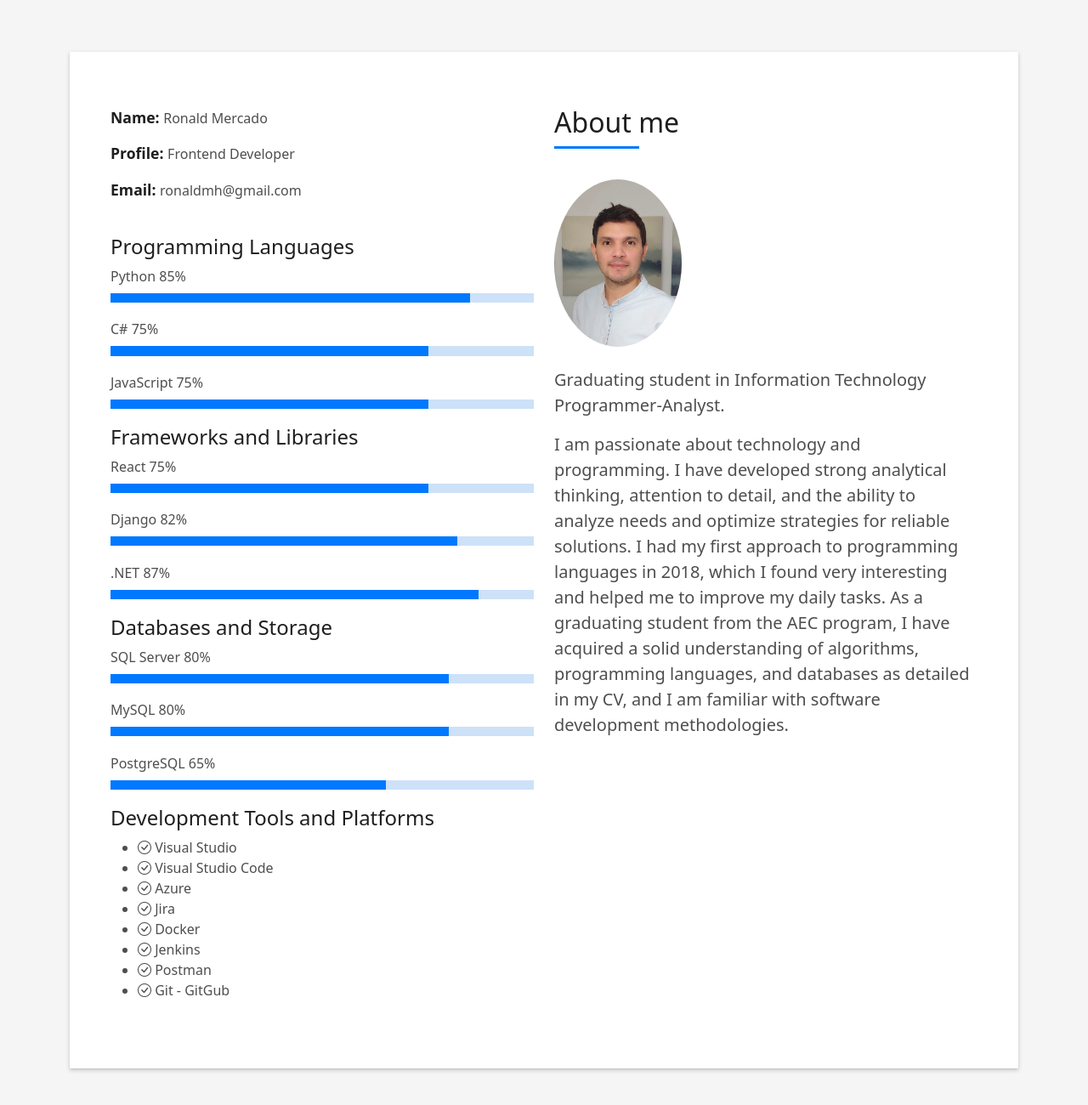
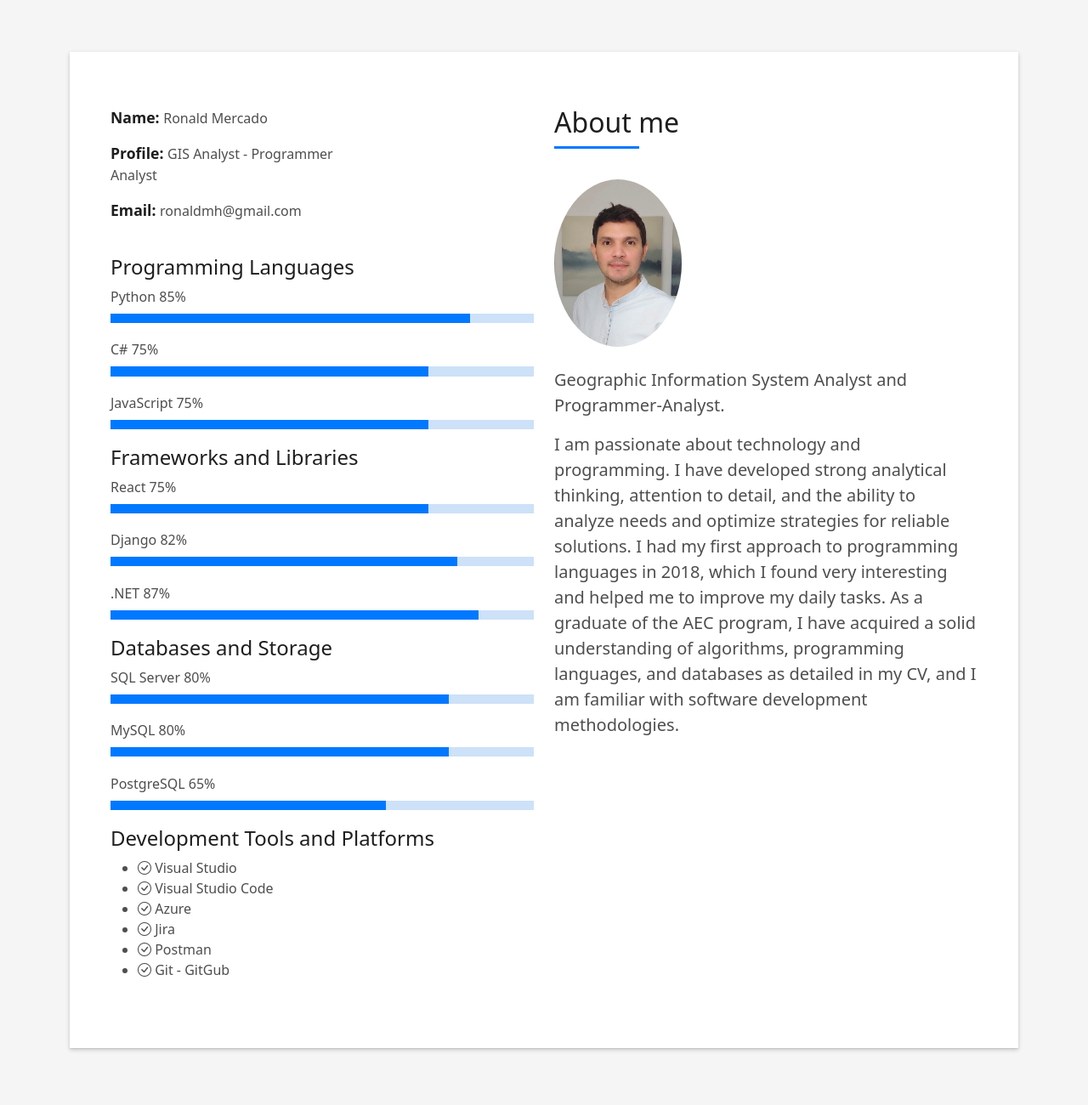
Before and after one commit to ronaldmh/rom.github.io, a plain HTML site: page index.html in a window 1280 px wide. Shown: the part 803-2103 px from the top of the page at 85% size. Drawn offline with Linux system fonts and the light colour scheme.

Commit message:
index update

```diff
--- a/index.html
+++ b/index.html
@@ -85,7 +85,7 @@
                     <div class="col-sm-6 col-md-7">
                       <div class="about-info">
                         <p><span class="title-s">Name: </span> <span>Ronald Mercado</span></p>
-                        <p><span class="title-s">Profile: </span> <span>Frontend Developer</span></p>
+                        <p><span class="title-s">Profile: </span> <span>GIS Analyst - Programmer Analyst</span></p>
                         <p><span class="title-s">Email: </span> <span>ronaldmh@gmail.com</span></p>
                       </div>
                     </div>
@@ -154,8 +154,6 @@
                       <li><span class="bi bi-check-circle"></span> Visual Studio Code</li>
                       <li><span class="bi bi-check-circle"></span> Azure</li>
                       <li><span class="bi bi-check-circle"></span> Jira</li>
-                      <li><span class="bi bi-check-circle"></span> Docker</li>
-                      <li><span class="bi bi-check-circle"></span> Jenkins</li>
                       <li><span class="bi bi-check-circle"></span> Postman</li>
                       <li><span class="bi bi-check-circle"></span> Git - GitGub</li>
 
@@ -174,11 +172,11 @@
                     </div>
                     <br>
                       <p class="lead">
-                        Graduating student in Information Technology Programmer-Analyst.
+                        Geographic Information System Analyst and Programmer-Analyst.
                       </p>
 
                       <p class="lead">
-                        I am passionate about technology and programming. I have developed strong analytical thinking, attention to detail, and the ability to analyze needs and optimize strategies for reliable solutions. I had my first approach to programming languages in 2018, which I found very interesting and helped me to improve my daily tasks. As a graduating student from the AEC program, I have acquired a solid understanding of algorithms, programming languages, and databases as detailed in my CV, and I am familiar with software development methodologies.
+                        I am passionate about technology and programming. I have developed strong analytical thinking, attention to detail, and the ability to analyze needs and optimize strategies for reliable solutions. I had my first approach to programming languages in 2018, which I found very interesting and helped me to improve my daily tasks. As a graduate of the AEC program, I have acquired a solid understanding of algorithms, programming languages, and databases as detailed in my CV, and I am familiar with software development methodologies.
                       </p>
                   </div>
                 </div>
```
